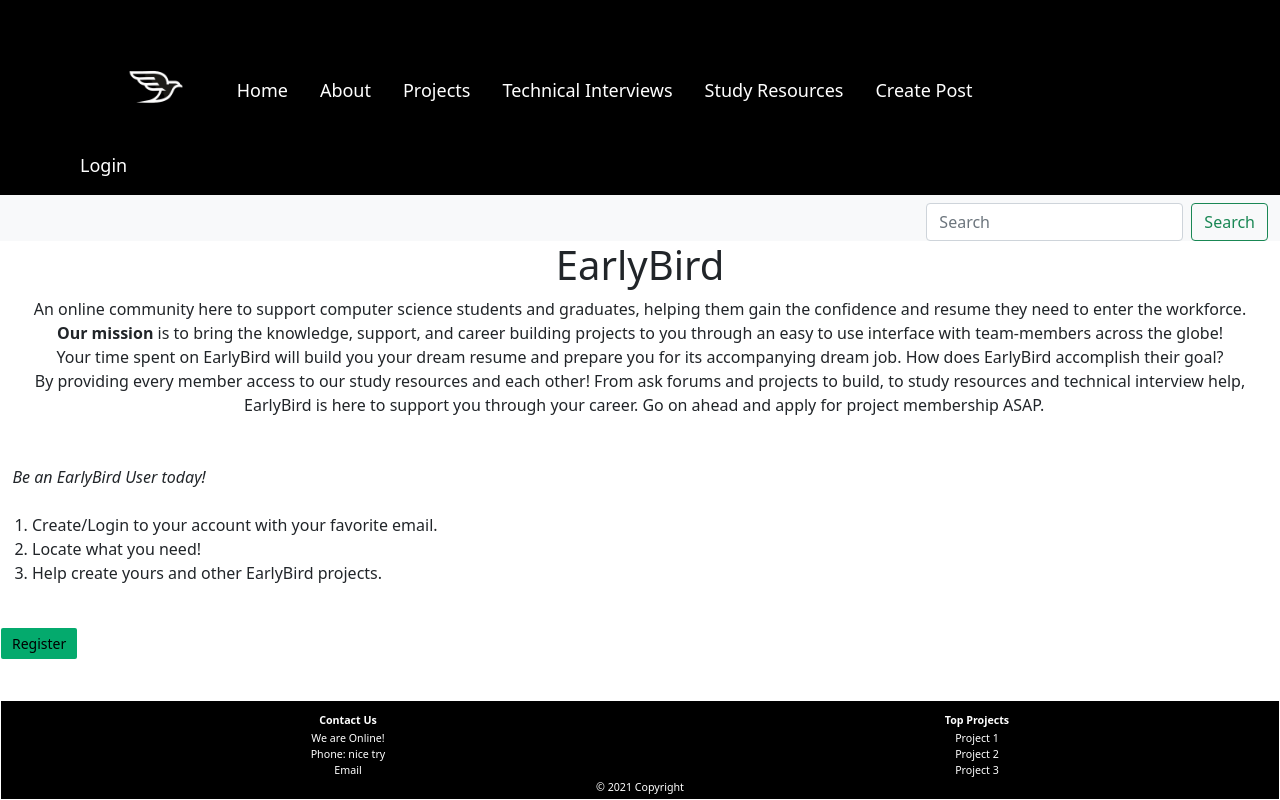
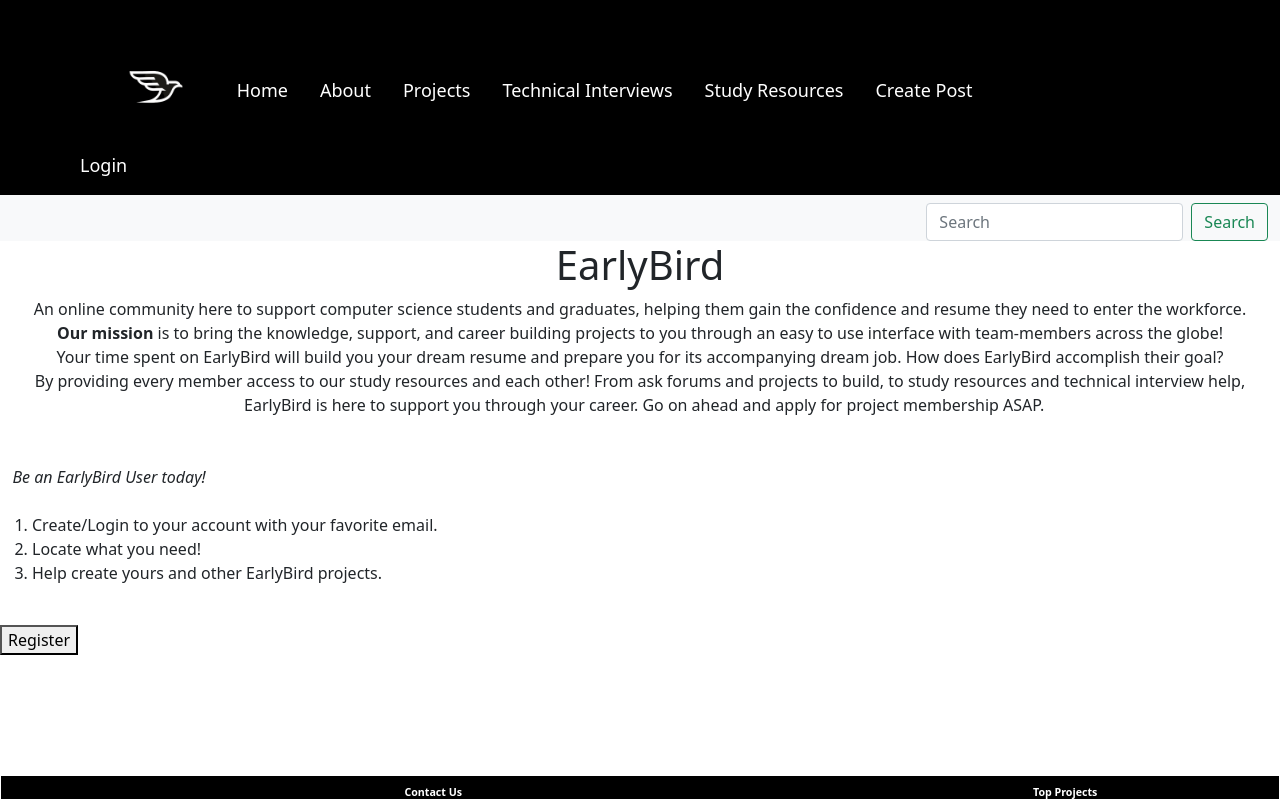
Before and after one commit to WSU-4110/EarlyBird, a React (Create React App) app in the folder frontend/: page /About in a window 1280 px wide. Built offline with nearby package versions, Linux system fonts and the light colour scheme.

Commit message:
Update Footer.css

```diff
--- a/frontend/src/components/Footer.css
+++ b/frontend/src/components/Footer.css
@@ -7,24 +7,12 @@ table th{
   color:white;
 }
 table.center {
-  margin-left:auto;
+  margin-left:65pt ;
   margin-right:auto;
   width: 100%;
   text-emphasis-color: white;
 }
 
-.button {
-  border: none;
-  background-color: #04AA6D;
-  padding: 5px 11px;
-  text-align: center;
-  text-decoration: none;
-  display:ruby-base;
-  font-size: 14px;
-  margin: 3px 1px;
-  cursor: pointer;
-  border-radius: 2px;
-}
 
 .footer
 {
@@ -32,9 +20,9 @@ table.center {
   bottom: 0;
   left: 0;
   width: 100%;
-  height: 100px;
+  height: 25px;
   border: 1px solid;
-  padding: 10px;
+  padding: 7px;
   text-align: center;
   font-size: 8pt;
   color: white;
```
